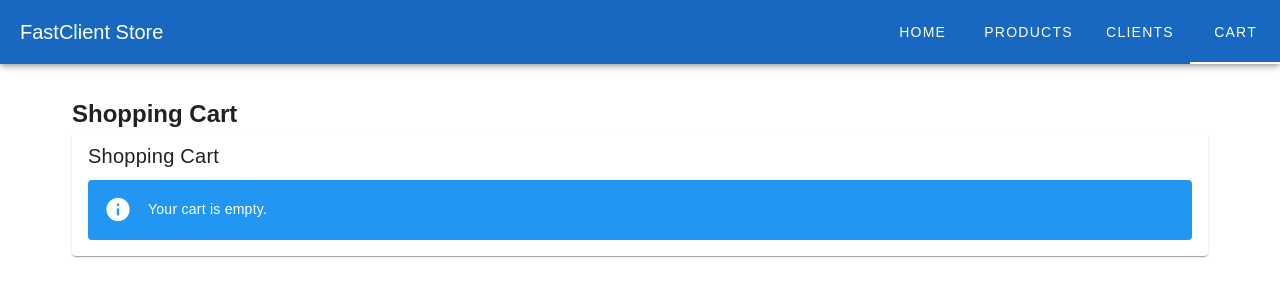
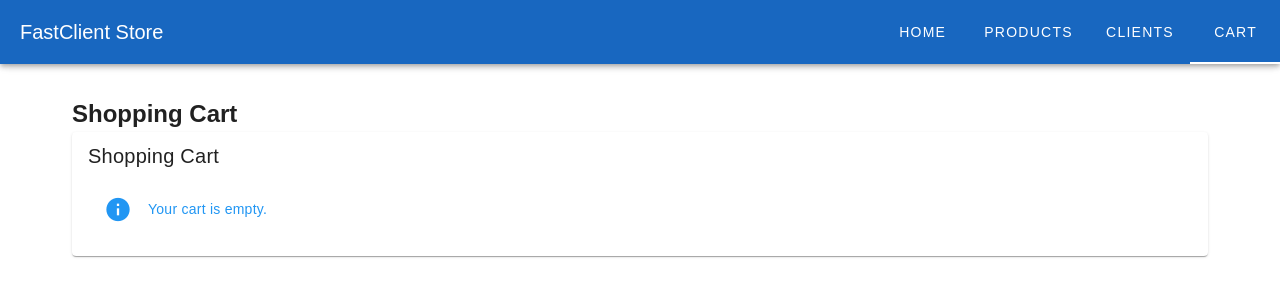
Before and after one commit to MasterxDual/Web-Engineering-3, a Vue app in the folder practice/: page /cart in a window 1280 px wide. Shown: the top 300 px of the page. Built offline with nearby package versions, Linux system fonts and the light colour scheme; the HTML template or start-up script is replaced by a standard one.

Commit message:
Fixed alert sign from shopping cart

```diff
--- a/practice/src/components/ShoppingCart.vue
+++ b/practice/src/components/ShoppingCart.vue
@@ -4,7 +4,7 @@
     <v-card-title>Shopping Cart</v-card-title>
     <v-card-text>
       <div v-if="cartItems.length === 0">
-        <v-alert type="info" text>Your cart is empty.</v-alert>
+        <v-alert type="info" variant="text">Your cart is empty.</v-alert>
       </div>
       <v-list v-else>
         <!-- Iterates through cart items -->
```
